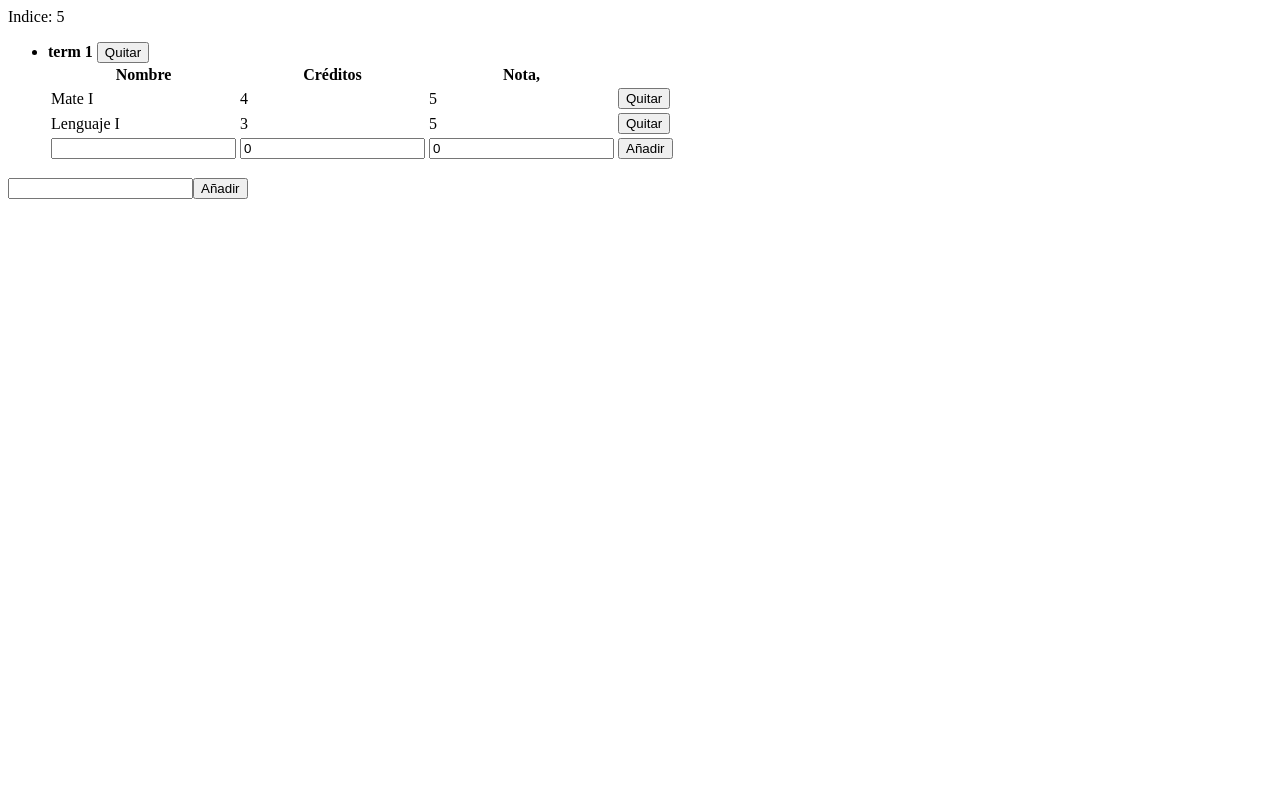
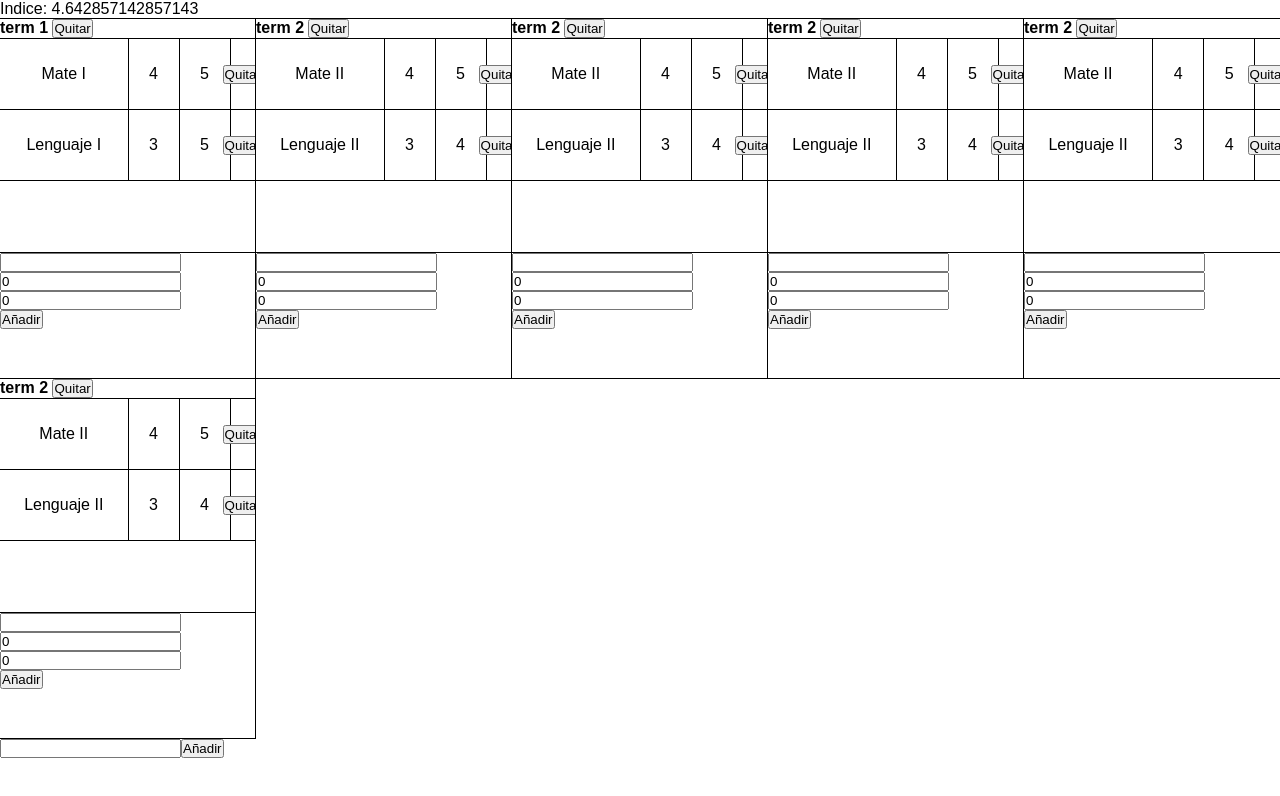
Before and after one commit to alejandrojsn/Calculadora-de-Indice, a Vue app: page / in a window 1280 px wide. Shown: the top 796 px of the page. Built offline with nearby package versions, Linux system fonts and the light colour scheme.

Commit message:
Started working on styling this

```diff
--- a/src/App.vue
+++ b/src/App.vue
@@ -1,10 +1,12 @@
 <template>
   <div id="app">
     Indice: {{ indice }}
-    <term v-for="term in terms" v-bind:term="term" @delete-course="removeCourse" @delete-term="remove(terms, term)" @add-course="addCourse(term)"></term>
+    <div class="terms">
+      <term v-for="term in terms" v-bind:term="term" @delete-course="removeCourse" @delete-term="remove(terms, term)" @add-course="addCourse(term)"></term>
+    </div>
     <div>
       <input type="text" v-model="newTermInput">
-      <button @click="add(terms, termFactory(newTermInput)); newTermInput = ''">Añadir</button>
+      <button @click="terms.push(termFactory(newTermInput)); newTermInput = ''">Añadir</button>
     </div>
   </div>
 </template>
@@ -25,6 +27,46 @@ export default {
           courses: [
             { name: 'Mate I', credits: 4, grade: 5 },
             { name: 'Lenguaje I', credits: 3, grade: 5}
+          ],
+          newCourse: { name: "", credits: 0, grade: 0}
+        },
+        {
+          name: 'term 2',
+          courses: [
+            { name: 'Mate II', credits: 4, grade: 5 },
+            { name: 'Lenguaje II', credits: 3, grade: 4}
+          ],
+          newCourse: { name: "", credits: 0, grade: 0}
+        },
+        {
+          name: 'term 2',
+          courses: [
+            { name: 'Mate II', credits: 4, grade: 5 },
+            { name: 'Lenguaje II', credits: 3, grade: 4}
+          ],
+          newCourse: { name: "", credits: 0, grade: 0}
+        },
+        {
+          name: 'term 2',
+          courses: [
+            { name: 'Mate II', credits: 4, grade: 5 },
+            { name: 'Lenguaje II', credits: 3, grade: 4}
+          ],
+          newCourse: { name: "", credits: 0, grade: 0}
+        },
+        {
+          name: 'term 2',
+          courses: [
+            { name: 'Mate II', credits: 4, grade: 5 },
+            { name: 'Lenguaje II', credits: 3, grade: 4}
+          ],
+          newCourse: { name: "", credits: 0, grade: 0}
+        },
+        {
+          name: 'term 2',
+          courses: [
+            { name: 'Mate II', credits: 4, grade: 5 },
+            { name: 'Lenguaje II', credits: 3, grade: 4}
           ],
           newCourse: { name: "", credits: 0, grade: 0}
         }
@@ -65,6 +107,16 @@ export default {
 };
 </script>
 
-<style>
+<style scoped>
+
+.terms
+{
+  display: grid;
+  grid-template-columns: repeat(5, 1fr);
+  grid-auto-rows: 45vh;
+  height: auto;
+  width:100vw;
+  border-top:1px solid black;
+}
 
 </style>
--- /dev/null
+++ b/src/assets/global.css
@@ -0,0 +1,7 @@
+*
+{
+  box-sizing: border-box;
+  font-family: Arial, Helvetica, sans-serif;
+  margin:0;
+  padding:0;
+}
--- a/src/components/Course.vue
+++ b/src/components/Course.vue
@@ -1,10 +1,12 @@
 <template>
-  <tr>
-    <td>{{ course.name }}</td>
-    <td>{{ course.credits }}</td>
-    <td>{{ course.grade }}</td>
-    <td><button @click="$emit('delete-course')">Quitar</button></td>
-  </tr>
+  <div class="course">
+    <div class="name"><p>{{ course.name }}</p></div>
+    <div class="credits">{{ course.credits }}</div>
+    <div class="grade">{{ course.grade }}</div>
+    <div class="remove">
+      <button @click="$emit('delete-course')">Quitar</button>
+    </div>
+  </div>
 </template>
 
 <script>
@@ -13,3 +15,43 @@ export default {
   props: [ 'course' ]
 }
 </script>
+
+<style scoped>
+
+.course
+{
+  display: flex;
+  width:100%;
+  height:33.33%;
+  border-bottom: 1px solid black;
+}
+
+.course div
+{
+  display: flex;
+  justify-content: center;
+  align-items: center;
+  height:100%;
+  border-left: 1px solid black;
+}
+
+.course div:first-child
+{
+  border-left:none;
+}
+
+.name
+{
+  width:50%;
+}
+
+.credits, .grade
+{
+  width:20%;
+}
+
+.remove
+{
+  width:10%;
+}
+</style>
--- a/src/components/Term.vue
+++ b/src/components/Term.vue
@@ -1,34 +1,26 @@
 <template>
-<ul>
-  <li><b>{{ term.name }} <button @click="$emit('delete-term')">Quitar</button></b></li>
-  <table>
-    <thead>
-      <tr>
-        <th>Nombre</th>
-        <th>Créditos</th>
-        <th>Nota,</th>
-        <th></th>
-      </tr>
-    </thead>
-    <tbody>
-      <course v-for="course in term.courses" v-bind:course="course" v-on:delete-course="$emit('delete-course', term.courses, course)"></course>
-      <tr>
-        <td>
-          <input type="text" v-model="term.newCourse.name">
-        </td>
-        <td>
-          <input type="number" v-model.number="term.newCourse.credits">
-        </td>
-        <td>
-          <input type="number" v-model.number="term.newCourse.grade">
-        </td>
-        <td>
-          <button @click="$emit('add-course')">Añadir</button>
-        </td>
-      </tr>
-    </tbody>
-  </table>
-</ul>
+<div class="term">
+  <div>
+    <b>{{ term.name }} <button @click="$emit('delete-term')">Quitar</button></b>
+  </div>
+  <div class="courses">
+    <course v-for="course in term.courses" v-bind:course="course" v-on:delete-course="$emit('delete-course', term.courses, course)"></course>
+  </div>
+  <div>
+    <div>
+      <input type="text" v-model="term.newCourse.name">
+    </div>
+    <div>
+      <input type="number" v-model.number="term.newCourse.credits">
+    </div>
+    <div>
+      <input type="number" v-model.number="term.newCourse.grade">
+    </div>
+    <div>
+      <button @click="$emit('add-course')">Añadir</button>
+    </div>
+  </div>
+</div>
 </template>
 
 <script>
@@ -40,3 +32,37 @@ export default {
   components: { course }
 }
 </script>
+
+<style scoped>
+
+.term
+{
+  display:flex;
+  flex-direction: column;
+  height:100%;
+  width: 100%;
+  overflow:hidden;
+  border:1px solid black;
+  border-left: none;
+  border-top: none;
+}
+
+.term:nth-child(5n)
+{
+  border-right:none;
+}
+
+.term:first-child
+{
+  border-left:none;
+}
+
+.courses
+{
+  height:60%;
+  width:100%;
+  border: 1px solid black;
+  border-left:none;
+  border-right:none;
+}
+</style>
--- a/src/main.js
+++ b/src/main.js
@@ -1,3 +1,4 @@
+import './assets/global.css'
 import Vue from 'vue'
 import App from './App.vue'
 
```
